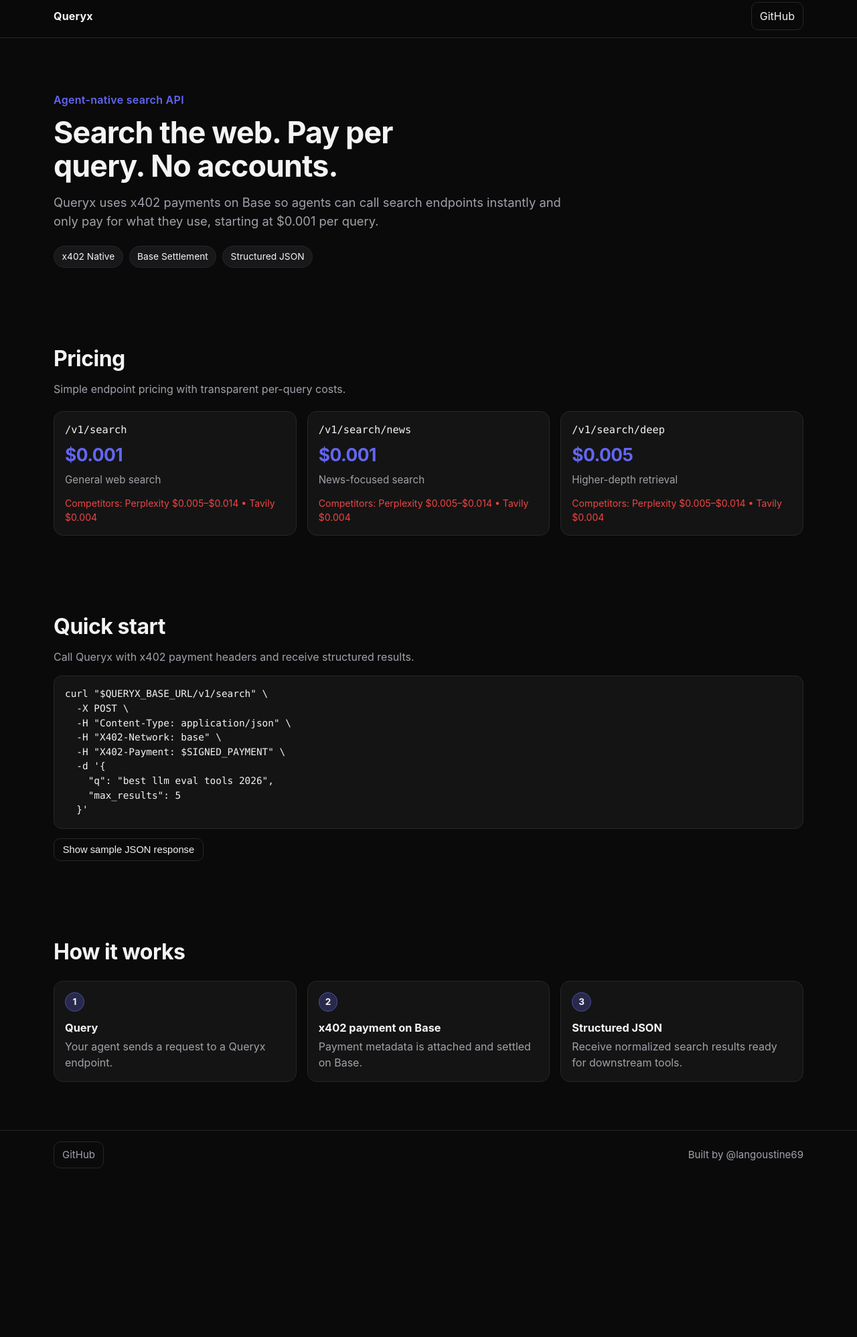
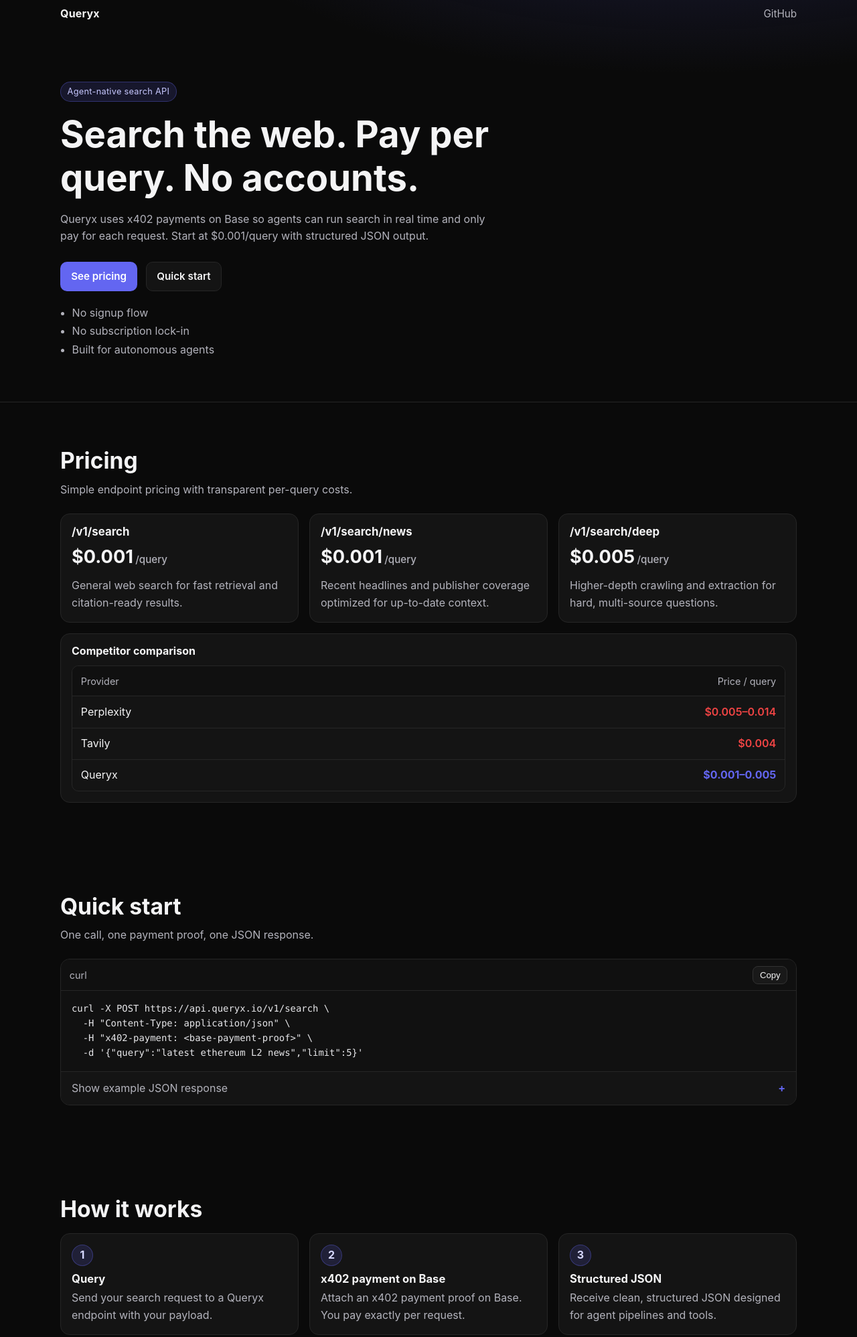
Before and after one commit to langoustine69/queryx, a website: page landing/index.html in a window 1280 px wide. Shown: the part 8-2005 px from the top of the page at 67% size. Before the commit the page ends 1769 px from the top, so only its background shows below. Drawn offline with Linux system fonts and the light colour scheme.

Commit message:
feat: implement task 0x99024b4e593404877f via TaskMarket agent #24583

```diff
--- a/landing/index.html
+++ b/landing/index.html
@@ -1,117 +1,132 @@
 <!doctype html>
 <html lang="en">
   <head>
-  <meta charset="utf-8">
-  <meta name="viewport" content="width=device-width, initial-scale=1">
-  <title>Queryx — Agent-native search API</title>
-  <meta name="description" content="Queryx is an agent-native search API with x402 payments on Base. Search the web and pay per query with no accounts.">
-  <link rel="stylesheet" href="./styles.css">
+    <meta charset="UTF-8" />
+    <meta name="viewport" content="width=device-width, initial-scale=1" />
+    <meta
+      name="description"
+      content="Queryx is an agent-native search API with x402 payments on Base. Pay per query, no accounts."
+    />
+    <meta name="theme-color" content="#0a0a0a" />
+    <title>Queryx — Agent-Native Search API</title>
+    <link rel="stylesheet" href="./styles.css" />
   </head>
   <body>
-  <header class="site-header">
-    <div class="container nav">
-      <div class="brand">Queryx</div>
-      <a
-        class="github-link"
-        href="https://github.com/langoustine69/queryx"
-        target="_blank"
-        rel="noopener noreferrer"
-        aria-label="Queryx GitHub repository"
-      >
-        GitHub
-      </a>
+    <header class="hero" id="top">
+      <div class="container">
+        <nav class="nav">
+          <a class="brand" href="#top" aria-label="Queryx homepage">Queryx</a>
+          <a class="nav-link" href="https://github.com/langoustine69/queryx" target="_blank" rel="noopener noreferrer">GitHub</a>
+        </nav>
+
+        <div class="hero-content">
+          <p class="eyebrow">Agent-native search API</p>
+          <h1>Search the web. Pay per query. No accounts.</h1>
+          <p class="subheadline">
+            Queryx uses x402 payments on Base so agents can run search in real time and only pay for each request.
+            Start at $0.001/query with structured JSON output.
+          </p>
+          <div class="hero-cta">
+            <a class="btn btn-primary" href="#pricing">See pricing</a>
+            <a class="btn btn-secondary" href="#quickstart">Quick start</a>
+          </div>
+          <ul class="hero-points" aria-label="Key benefits">
+            <li>No signup flow</li>
+            <li>No subscription lock-in</li>
+            <li>Built for autonomous agents</li>
+          </ul>
+        </div>
       </div>
     </header>
 
     <main>
-    <section class="section hero" aria-labelledby="hero-title">
-      <div class="container">
-        <p class="eyebrow">Agent-native search API</p>
-        <h1 id="hero-title">Search the web. Pay per query. No accounts.</h1>
-        <p class="subheadline">
-          Queryx uses x402 payments on Base so agents can call search endpoints instantly and only
-          pay for what they use, starting at $0.001 per query.
-        </p>
-        <div class="hero-chips" aria-label="Key features">
-          <span class="chip">x402 Native</span>
-          <span class="chip">Base Settlement</span>
-          <span class="chip">Structured JSON</span>
-        </div>
-      </div>
-    </section>
-
       <section class="section" id="pricing" aria-labelledby="pricing-title">
         <div class="container">
           <h2 id="pricing-title">Pricing</h2>
           <p class="section-lead">Simple endpoint pricing with transparent per-query costs.</p>
 
           <div class="pricing-grid">
-          <article class="card">
-            <div class="endpoint">/v1/search</div>
-            <div class="price">$0.001</div>
-            <p class="meta">General web search</p>
-            <p class="competitor">Competitors: Perplexity $0.005–$0.014 • Tavily $0.004</p>
+            <article class="card endpoint-card">
+              <h3>/v1/search</h3>
+              <p class="price">$0.001<span>/query</span></p>
+              <p>General web search for fast retrieval and citation-ready results.</p>
             </article>
 
-          <article class="card">
-            <div class="endpoint">/v1/search/news</div>
-            <div class="price">$0.001</div>
-            <p class="meta">News-focused search</p>
-            <p class="competitor">Competitors: Perplexity $0.005–$0.014 • Tavily $0.004</p>
+            <article class="card endpoint-card">
+              <h3>/v1/search/news</h3>
+              <p class="price">$0.001<span>/query</span></p>
+              <p>Recent headlines and publisher coverage optimized for up-to-date context.</p>
             </article>
 
-          <article class="card">
-            <div class="endpoint">/v1/search/deep</div>
-            <div class="price">$0.005</div>
-            <p class="meta">Higher-depth retrieval</p>
-            <p class="competitor">Competitors: Perplexity $0.005–$0.014 • Tavily $0.004</p>
+            <article class="card endpoint-card">
+              <h3>/v1/search/deep</h3>
+              <p class="price">$0.005<span>/query</span></p>
+              <p>Higher-depth crawling and extraction for hard, multi-source questions.</p>
             </article>
           </div>
+
+          <article class="card competitor-card" aria-labelledby="compare-title">
+            <h3 id="compare-title">Competitor comparison</h3>
+            <div class="compare-table" role="table" aria-label="Search API price comparison">
+              <div class="row header" role="row">
+                <span role="columnheader">Provider</span>
+                <span role="columnheader">Price / query</span>
+              </div>
+              <div class="row" role="row">
+                <span role="cell">Perplexity</span>
+                <span class="danger" role="cell">$0.005–0.014</span>
+              </div>
+              <div class="row" role="row">
+                <span role="cell">Tavily</span>
+                <span class="danger" role="cell">$0.004</span>
+              </div>
+              <div class="row" role="row">
+                <span role="cell">Queryx</span>
+                <span class="accent" role="cell">$0.001–0.005</span>
+              </div>
+            </div>
+          </article>
         </div>
       </section>
 
-    <section class="section" id="quick-start" aria-labelledby="quick-start-title">
+      <section class="section" id="quickstart" aria-labelledby="quickstart-title">
         <div class="container">
-        <h2 id="quick-start-title">Quick start</h2>
-        <p class="section-lead">Call Queryx with x402 payment headers and receive structured results.</p>
+          <h2 id="quickstart-title">Quick start</h2>
+          <p class="section-lead">One call, one payment proof, one JSON response.</p>
 
-        <div class="code-panel" role="region" aria-label="cURL quick start">
-<pre><code>curl "$QUERYX_BASE_URL/v1/search" \
-  -X POST \
+          <div class="card code-card">
+            <div class="code-header">
+              <span>curl</span>
+              <button id="copyCurlBtn" class="copy-btn" type="button" aria-label="Copy curl command">Copy</button>
+            </div>
+            <pre><code id="curlCode">curl -X POST https://api.queryx.io/v1/search \
   -H "Content-Type: application/json" \
-  -H "X402-Network: base" \
-  -H "X402-Payment: $SIGNED_PAYMENT" \
-  -d '{
-    "q": "best llm eval tools 2026",
-    "max_results": 5
-  }'</code></pre>
-        </div>
+  -H "x402-payment: &lt;base-payment-proof&gt;" \
+  -d '{"query":"latest ethereum L2 news","limit":5}'</code></pre>
 
-        <button id="toggle-json" class="toggle-btn" type="button" aria-expanded="false" aria-controls="json-panel">
-          Show sample JSON response
-        </button>
-
-        <div id="json-panel" class="code-panel hidden" role="region" aria-label="Sample JSON response">
+            <details class="json-details">
+              <summary>Show example JSON response</summary>
               <pre><code>{
-  "query": "best llm eval tools 2026",
-  "network": "base",
-  "endpoint": "/v1/search",
-  "cost_usd": 0.001,
+  "query": "latest ethereum L2 news",
   "results": [
     {
-      "title": "Tool A releases benchmark update",
-      "url": "SOURCE_URL_1",
-      "snippet": "New eval set improves code and reasoning coverage.",
-      "score": 0.93
+      "title": "L2 rollups continue to grow in transaction volume",
+      "url": "https://example.com/article-1",
+      "snippet": "New data shows sustained growth across major L2 ecosystems.",
+      "source": "Example News",
+      "published_at": "2026-03-03T18:10:00Z"
     },
     {
-      "title": "Guide to LLM eval frameworks",
-      "url": "SOURCE_URL_2",
-      "snippet": "Comparison of open-source and hosted eval stacks.",
-      "score": 0.89
+      "title": "Base ecosystem update",
+      "url": "https://example.com/article-2",
+      "snippet": "Developers ship new tools for payments and agent workflows.",
+      "source": "Example Wire",
+      "published_at": "2026-03-03T14:42:00Z"
     }
-  ]
+  ],
+  "count": 2
 }</code></pre>
+            </details>
           </div>
         </div>
       </section>
@@ -119,53 +134,54 @@
       <section class="section" id="how-it-works" aria-labelledby="how-title">
         <div class="container">
           <h2 id="how-title">How it works</h2>
-        <div class="steps">
-          <article class="step">
-            <span class="step-index">1</span>
+          <div class="steps-grid">
+            <article class="card step-card">
+              <div class="step-num">1</div>
               <h3>Query</h3>
-            <p>Your agent sends a request to a Queryx endpoint.</p>
+              <p>Send your search request to a Queryx endpoint with your payload.</p>
             </article>
-          <article class="step">
-            <span class="step-index">2</span>
+            <article class="card step-card">
+              <div class="step-num">2</div>
               <h3>x402 payment on Base</h3>
-            <p>Payment metadata is attached and settled on Base.</p>
+              <p>Attach an x402 payment proof on Base. You pay exactly per request.</p>
             </article>
-          <article class="step">
-            <span class="step-index">3</span>
+            <article class="card step-card">
+              <div class="step-num">3</div>
               <h3>Structured JSON</h3>
-            <p>Receive normalized search results ready for downstream tools.</p>
+              <p>Receive clean, structured JSON designed for agent pipelines and tools.</p>
             </article>
           </div>
         </div>
       </section>
     </main>
 
-  <footer class="site-footer">
-    <div class="container footer-row">
-      <a
-        class="github-link"
-        href="https://github.com/langoustine69/queryx"
-        target="_blank"
-        rel="noopener noreferrer"
-      >
-        GitHub
-      </a>
-      <span>Built by @langoustine69</span>
+    <footer class="footer">
+      <div class="container footer-inner">
+        <a href="https://github.com/langoustine69/queryx" target="_blank" rel="noopener noreferrer">GitHub</a>
+        <p>Built by @langoustine69 · <span id="year"></span></p>
       </div>
     </footer>
 
     <script>
       (function () {
-      var toggle = document.getElementById('toggle-json');
-      var panel = document.getElementById('json-panel');
+        var yearEl = document.getElementById("year");
+        if (yearEl) yearEl.textContent = String(new Date().getFullYear());
 
-      if (!toggle || !panel) return;
+        var copyBtn = document.getElementById("copyCurlBtn");
+        var codeEl = document.getElementById("curlCode");
 
-      toggle.addEventListener('click', function () {
-        var isHidden = panel.classList.toggle('hidden');
-        toggle.setAttribute('aria-expanded', String(!isHidden));
-        toggle.textContent = isHidden ? 'Show sample JSON response' : 'Hide sample JSON response';
+        if (copyBtn && codeEl && navigator.clipboard) {
+          copyBtn.addEventListener("click", function () {
+            var text = codeEl.innerText;
+            navigator.clipboard.writeText(text).then(function () {
+              var original = copyBtn.textContent;
+              copyBtn.textContent = "Copied";
+              setTimeout(function () {
+                copyBtn.textContent = original;
+              }, 1200);
             });
+          });
+        }
       })();
     </script>
   </body>
--- a/landing/styles.css
+++ b/landing/styles.css
@@ -1,12 +1,14 @@
 :root {
   --bg: #0a0a0a;
   --surface: #141414;
-  --surface-2: #18181b;
+  --surface-2: #1b1b1b;
   --text: #f4f4f5;
-  --muted: #a1a1aa;
+  --muted: #b3b3bc;
   --accent: #6366f1;
   --danger: #ef4444;
-  --border: #27272a;
+  --border: #262626;
+  --radius: 14px;
+  --max-width: 1100px;
 }
 
 *,
@@ -15,45 +17,42 @@
   box-sizing: border-box;
 }
 
-html,
-body {
-  margin: 0;
-  padding: 0;
-}
-
 html {
-  color-scheme: dark;
+  scroll-behavior: smooth;
 }
 
 body {
+  margin: 0;
   background: var(--bg);
   color: var(--text);
-  font-family: Inter, system-ui, -apple-system, "Segoe UI", Roboto, "Helvetica Neue", Arial, sans-serif;
-  line-height: 1.5;
+  font-family: Inter, system-ui, -apple-system, Segoe UI, Roboto, Arial, sans-serif;
+  line-height: 1.6;
   text-rendering: optimizeLegibility;
-  -webkit-font-smoothing: antialiased;
+}
+
+img,
+svg {
+  display: block;
+  max-width: 100%;
 }
 
 a {
-  color: inherit;
+  color: var(--text);
+  text-decoration: none;
 }
 
 .container {
-  width: min(1120px, 92vw);
+  width: min(100% - 2rem, var(--max-width));
   margin-inline: auto;
 }
 
-.site-header {
-  position: sticky;
-  top: 0;
-  z-index: 10;
-  background: color-mix(in srgb, var(--bg) 82%, transparent);
-  backdrop-filter: blur(6px);
+.hero {
   border-bottom: 1px solid var(--border);
+  background: radial-gradient(1200px 400px at 80% -20%, rgba(99, 102, 241, 0.18), transparent 60%), var(--bg);
 }
 
 .nav {
-  min-height: 64px;
+  padding: 1rem 0;
   display: flex;
   align-items: center;
   justify-content: space-between;
@@ -64,82 +63,114 @@ a {
   letter-spacing: 0.2px;
 }
 
-.github-link {
-  text-decoration: none;
-  border: 1px solid var(--border);
-  padding: 0.5rem 0.75rem;
-  border-radius: 10px;
-  transition: border-color 120ms ease, color 120ms ease, background-color 120ms ease;
+.nav-link {
+  color: var(--muted);
+  font-size: 0.95rem;
 }
 
-.github-link:hover,
-.github-link:focus-visible {
-  border-color: var(--accent);
+.nav-link:hover,
+.nav-link:focus-visible {
   color: var(--text);
-  background: color-mix(in srgb, var(--accent) 12%, transparent);
-  outline: none;
 }
 
-.section {
-  padding: 3.5rem 0;
-}
-
-.hero {
-  padding-top: 5rem;
+.hero-content {
+  padding: 4.5rem 0 4rem;
+  max-width: 760px;
 }
 
 .eyebrow {
-  color: var(--accent);
-  margin: 0 0 0.75rem;
-  font-weight: 600;
-  letter-spacing: 0.3px;
+  display: inline-block;
+  background: rgba(99, 102, 241, 0.15);
+  border: 1px solid rgba(99, 102, 241, 0.35);
+  color: #c7c8ff;
+  font-size: 0.8rem;
+  letter-spacing: 0.02em;
+  border-radius: 999px;
+  padding: 0.25rem 0.6rem;
+  margin: 0 0 1rem;
+}
+
+h1,
+h2,
+h3 {
+  line-height: 1.2;
+  margin: 0;
 }
 
 h1 {
-  margin: 0;
-  font-size: clamp(1.9rem, 3.5vw, 3.25rem);
-  line-height: 1.12;
-  letter-spacing: -0.02em;
-  max-width: 18ch;
+  font-size: clamp(2rem, 5vw, 3.4rem);
+  max-width: 20ch;
 }
 
 .subheadline {
   margin-top: 1rem;
   color: var(--muted);
-  font-size: clamp(1rem, 1.5vw, 1.15rem);
-  max-width: 68ch;
+  max-width: 64ch;
 }
 
-.hero-chips {
-  margin-top: 1.4rem;
+.hero-cta {
+  margin-top: 1.6rem;
   display: flex;
+  gap: 0.8rem;
   flex-wrap: wrap;
-  gap: 0.55rem;
 }
 
-.chip {
-  background: var(--surface-2);
-  border: 1px solid var(--border);
-  border-radius: 999px;
-  padding: 0.32rem 0.72rem;
-  font-size: 0.86rem;
+.btn {
+  display: inline-flex;
+  align-items: center;
+  justify-content: center;
+  min-height: 42px;
+  padding: 0.55rem 0.95rem;
+  border-radius: 10px;
+  border: 1px solid transparent;
+  font-weight: 600;
+  font-size: 0.95rem;
+}
+
+.btn-primary {
+  background: var(--accent);
+  color: #fff;
+}
+
+.btn-primary:hover,
+.btn-primary:focus-visible {
+  filter: brightness(1.08);
+}
+
+.btn-secondary {
+  border-color: var(--border);
+  background: var(--surface);
   color: var(--text);
 }
 
-h2 {
-  margin: 0;
-  font-size: clamp(1.35rem, 2.5vw, 2rem);
-  letter-spacing: -0.015em;
+.btn-secondary:hover,
+.btn-secondary:focus-visible {
+  border-color: #353535;
+  background: var(--surface-2);
+}
+
+.hero-points {
+  margin: 1.2rem 0 0;
+  padding-left: 1.1rem;
+  color: var(--muted);
+  display: grid;
+  gap: 0.15rem;
+}
+
+.section {
+  padding: 4.2rem 0;
+}
+
+.section h2 {
+  font-size: clamp(1.5rem, 2.8vw, 2.1rem);
 }
 
 .section-lead {
-  margin-top: 0.6rem;
+  margin: 0.65rem 0 1.4rem;
   color: var(--muted);
-  max-width: 70ch;
 }
 
 .pricing-grid {
-  margin-top: 1.3rem;
   display: grid;
   grid-template-columns: repeat(3, minmax(0, 1fr));
   gap: 1rem;
@@ -148,148 +179,209 @@ h2 {
 .card {
   background: var(--surface);
   border: 1px solid var(--border);
-  border-radius: 14px;
+  border-radius: var(--radius);
   padding: 1rem;
 }
 
-.endpoint {
-  color: var(--text);
-  font-size: 0.96rem;
-  font-family: ui-monospace, SFMono-Regular, Menlo, Monaco, Consolas, "Liberation Mono", "Courier New", monospace;
+.endpoint-card h3 {
+  font-size: 1.05rem;
+  margin-bottom: 0.4rem;
 }
 
 .price {
-  margin-top: 0.35rem;
-  color: var(--accent);
-  font-size: 1.65rem;
+  font-size: 1.7rem;
   font-weight: 700;
-  letter-spacing: -0.02em;
+  margin: 0.3rem 0 0.5rem;
 }
 
-.meta {
-  margin: 0.4rem 0 0;
+.price span {
   color: var(--muted);
   font-size: 0.95rem;
+  margin-left: 0.2rem;
+  font-weight: 500;
 }
 
-.competitor {
-  margin: 0.75rem 0 0;
-  color: var(--danger);
-  font-size: 0.88rem;
+.endpoint-card p:last-child {
+  margin: 0;
+  color: var(--muted);
 }
 
-.code-panel {
+.competitor-card {
   margin-top: 1rem;
-  background: var(--surface);
+}
+
+.competitor-card h3 {
+  font-size: 1rem;
+  margin-bottom: 0.75rem;
+}
+
+.compare-table {
   border: 1px solid var(--border);
-  border-radius: 12px;
-  overflow-x: auto;
+  border-radius: 10px;
+  overflow: hidden;
+}
+
+.compare-table .row {
+  display: grid;
+  grid-template-columns: 1fr auto;
+  gap: 1rem;
+  padding: 0.65rem 0.8rem;
+  border-top: 1px solid var(--border);
+}
+
+.compare-table .row:first-child {
+  border-top: 0;
+}
+
+.compare-table .header {
+  background: #101010;
+  color: var(--muted);
+  font-size: 0.9rem;
+}
+
+.danger {
+  color: var(--danger);
+  font-weight: 600;
+}
+
+.accent {
+  color: var(--accent);
+  font-weight: 700;
+}
+
+.code-card {
+  padding: 0;
+  overflow: hidden;
+}
+
+.code-header {
+  display: flex;
+  align-items: center;
+  justify-content: space-between;
+  background: #101010;
+  border-bottom: 1px solid var(--border);
+  padding: 0.6rem 0.8rem;
+  color: var(--muted);
+  font-size: 0.9rem;
+}
+
+.copy-btn {
+  border: 1px solid #323232;
+  background: #191919;
+  color: var(--text);
+  border-radius: 8px;
+  padding: 0.3rem 0.6rem;
+  font-size: 0.82rem;
+  cursor: pointer;
+}
+
+.copy-btn:hover,
+.copy-btn:focus-visible {
+  background: #222;
 }
 
 pre {
   margin: 0;
+  overflow-x: auto;
   padding: 1rem;
+  background: #111111;
+  color: #e7e7ea;
+  font-size: 0.87rem;
+  line-height: 1.5;
 }
 
 code {
-  font-size: 0.9rem;
-  color: var(--text);
-  font-family: ui-monospace, SFMono-Regular, Menlo, Monaco, Consolas, "Liberation Mono", "Courier New", monospace;
+  font-family: ui-monospace, SFMono-Regular, Menlo, Consolas, "Liberation Mono", monospace;
 }
 
-.toggle-btn {
-  margin-top: 0.85rem;
-  background: transparent;
-  color: var(--text);
-  border: 1px solid var(--border);
-  border-radius: 10px;
-  padding: 0.5rem 0.8rem;
-  cursor: pointer;
-  font-size: 0.92rem;
-  transition: border-color 120ms ease, background-color 120ms ease;
+.json-details {
+  border-top: 1px solid var(--border);
+  background: var(--surface);
 }
 
-.toggle-btn:hover,
-.toggle-btn:focus-visible {
-  border-color: var(--accent);
-  background: color-mix(in srgb, var(--accent) 10%, transparent);
-  outline: none;
+.json-details summary {
+  cursor: pointer;
+  list-style: none;
+  padding: 0.75rem 1rem;
+  color: var(--muted);
+  user-select: none;
 }
 
-.hidden {
+.json-details summary::-webkit-details-marker {
   display: none;
 }
 
-.steps {
-  margin-top: 1.2rem;
+.json-details summary::after {
+  content: "+";
+  float: right;
+  color: var(--accent);
+  font-weight: 700;
+}
+
+.json-details[open] summary::after {
+  content: "−";
+}
+
+.steps-grid {
+  margin-top: 1rem;
   display: grid;
   grid-template-columns: repeat(3, minmax(0, 1fr));
   gap: 1rem;
 }
 
-.step {
-  background: var(--surface);
-  border: 1px solid var(--border);
-  border-radius: 14px;
-  padding: 1rem;
+.step-num {
+  width: 2rem;
+  height: 2rem;
+  border-radius: 999px;
+  display: inline-grid;
+  place-items: center;
+  background: rgba(99, 102, 241, 0.16);
+  border: 1px solid rgba(99, 102, 241, 0.35);
+  color: #d7d8ff;
+  font-weight: 700;
+  margin-bottom: 0.6rem;
 }
 
-.step-index {
-  width: 1.8rem;
-  height: 1.8rem;
-  display: inline-flex;
-  align-items: center;
-  justify-content: center;
-  border-radius: 999px;
-  background: color-mix(in srgb, var(--accent) 25%, transparent);
-  border: 1px solid color-mix(in srgb, var(--accent) 60%, var(--border));
-  color: var(--text);
-  font-weight: 700;
-  font-size: 0.85rem;
+.step-card h3 {
+  margin-bottom: 0.35rem;
+  font-size: 1.04rem;
 }
 
-.step h3 {
-  margin: 0.75rem 0 0.25rem;
-  font-size: 1.02rem;
-}
-
-.step p {
+.step-card p {
   margin: 0;
   color: var(--muted);
 }
 
-.site-footer {
+.footer {
   border-top: 1px solid var(--border);
-  margin-top: 1rem;
+  padding: 1rem 0;
+  background: #090909;
 }
 
-.footer-row {
-  min-height: 72px;
+.footer-inner {
   display: flex;
   align-items: center;
   justify-content: space-between;
-  gap: 0.75rem;
+  gap: 1rem;
   color: var(--muted);
-  font-size: 0.94rem;
+  font-size: 0.92rem;
+}
+
+.footer a {
+  color: var(--text);
 }
 
 @media (max-width: 900px) {
   .pricing-grid,
-  .steps {
+  .steps-grid {
     grid-template-columns: 1fr;
   }
 
-  .hero {
-    padding-top: 3.5rem;
+  .hero-content {
+    padding: 3.4rem 0 3.2rem;
   }
 
   .section {
-    padding: 2.6rem 0;
-  }
-
-  .footer-row {
-    flex-direction: column;
-    align-items: flex-start;
-    padding: 0.9rem 0;
+    padding: 3.2rem 0;
   }
 }
```
Lines whose indentation alone changed are shown as unchanged.
